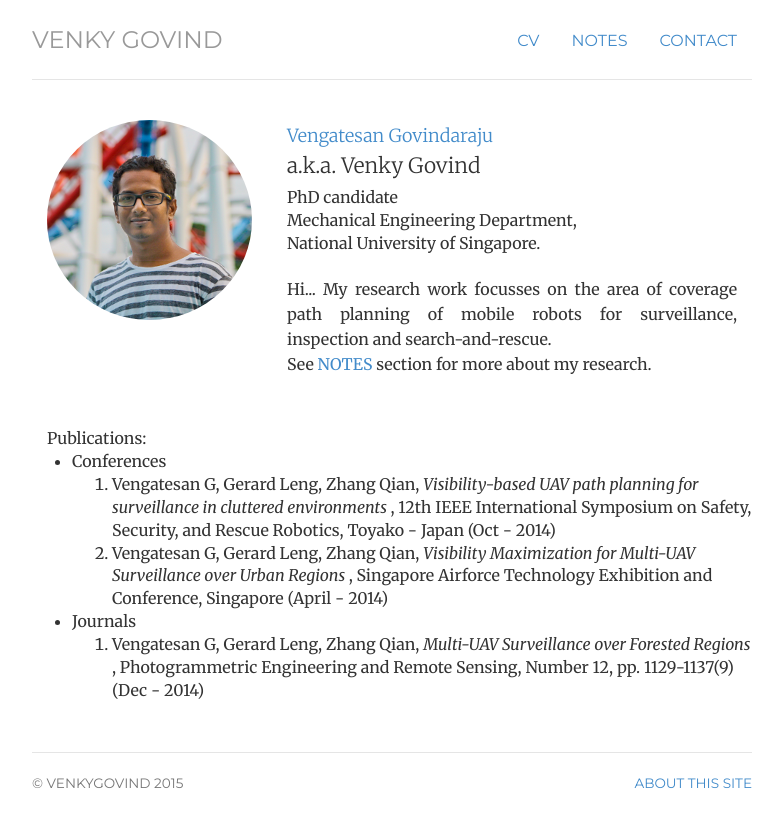
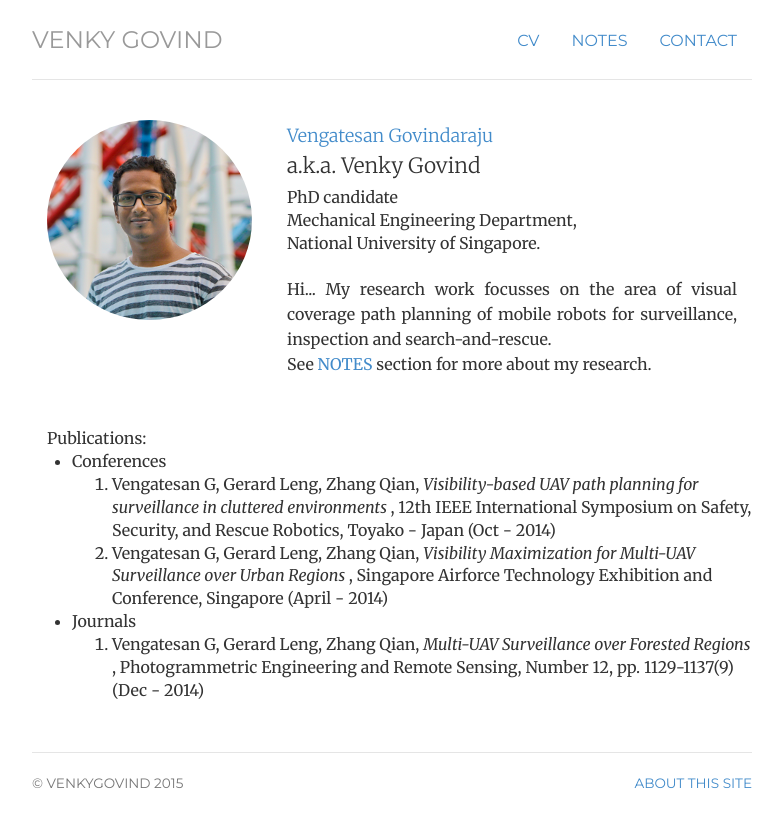
Before and after one commit to webvenky/webvenky.github.io, a Jekyll site: the page built from index.html, in a window 1280 px wide. Shown: the top 827 px of the page, without its empty margins (248-1030 px from the left). Built offline with Jekyll 4.4.1, drawn with Linux system fonts in a browser that asks for light colours.

Commit message:
Added a keyword visual

```diff
--- a/index.html
+++ b/index.html
@@ -16,7 +16,7 @@ contact: passive
 	<font class=".small">PhD candidate <br> Mechanical Engineering Department, <br> National University of Singapore.</font>
 	<br>
 	<br>
-	<p style="text-align:justify">Hi... My research work focusses on the area of coverage path planning of mobile robots for surveillance, inspection and search-and-rescue. <br> See <a href="/notes/">NOTES</a> section for more about my research. </p>
+	<p style="text-align:justify">Hi... My research work focusses on the area of visual coverage path planning of mobile robots for surveillance, inspection and search-and-rescue. <br> See <a href="/notes/">NOTES</a> section for more about my research. </p>
 	</div>
 </div>
 <div class="row marketing">
```
